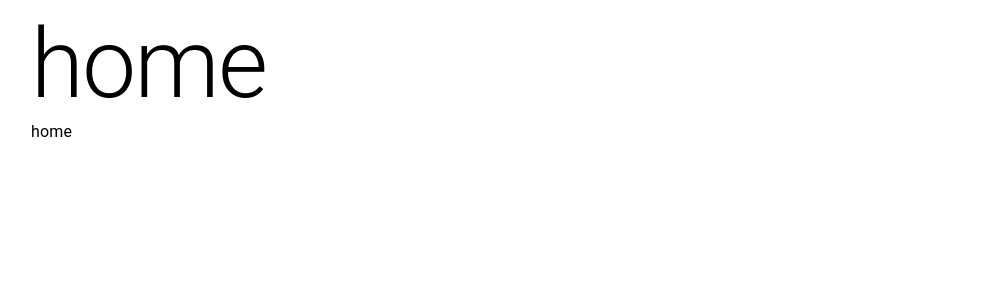
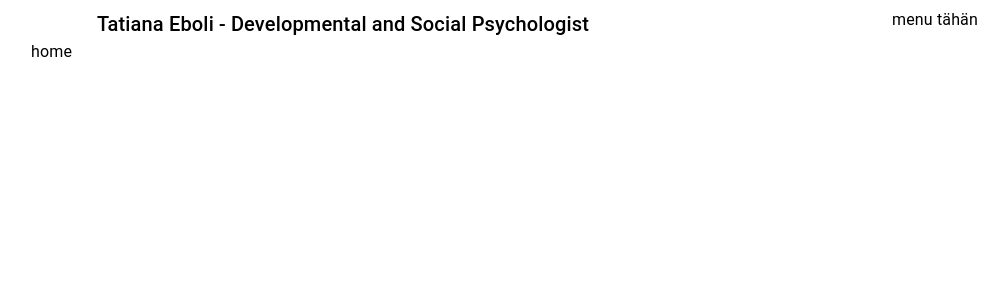
Before and after one commit to dpera005xamk/tatsinsivutdev, a React (Create React App) app: page / in a window 1280 px wide. Shown: the top 300 px of the page, without its empty margins (1-1009 px from the left). Built offline with nearby package versions, Linux system fonts and the light colour scheme.

Commit message:
dev2011222044

```diff
--- /dev/null
+++ b/src/components/Header.js
@@ -0,0 +1,31 @@
+
+import { Container, Typography, Button, Grid } from '@mui/material';
+
+
+
+function Header({gameObject, setGameObject, setMessage}) {
+
+
+  return(
+    <Container
+      maxWidth = "100vw"
+      >
+      <Grid container spacing={2} columns={16} textAlign= "center">
+
+        <Grid item xs={8}>
+          <Typography variant= "h6">
+            Tatiana Eboli - Developmental and Social Psychologist
+          </Typography>
+        </Grid>
+
+        <Grid item xs={8}>
+          <Typography>menu tähän</Typography>
+        </Grid>
+
+      </Grid>
+
+    </Container>
+    );
+}
+
+export default Header;
--- a/src/components/Home.js
+++ b/src/components/Home.js
@@ -1,5 +1,6 @@
 
 import { Container, Typography, Button } from '@mui/material';
+import Header from './Header'
 
 function Home({gameObject, setGameObject, setMessage}) {
 
@@ -9,11 +10,7 @@ function Home({gameObject, setGameObject, setMessage}) {
       maxWidth = "100vw"
       >
 
-      <Typography variant = "h1">
-
-        home
-
-      </Typography>
+      <Header/>
 
       <Typography>
 
```
Also changed, not shown: src/App.js (+4 -5 lines), public/manifest.json (added).
